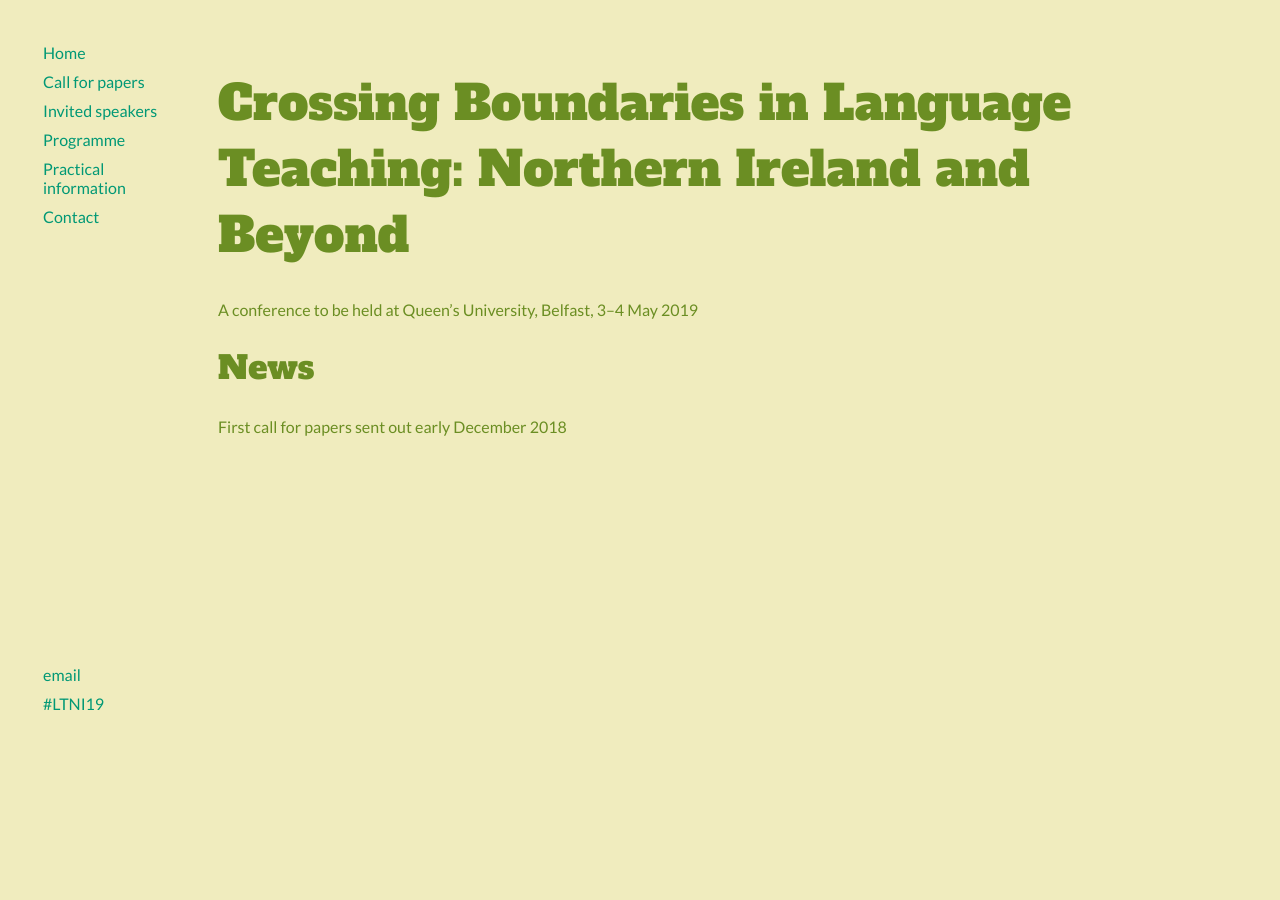
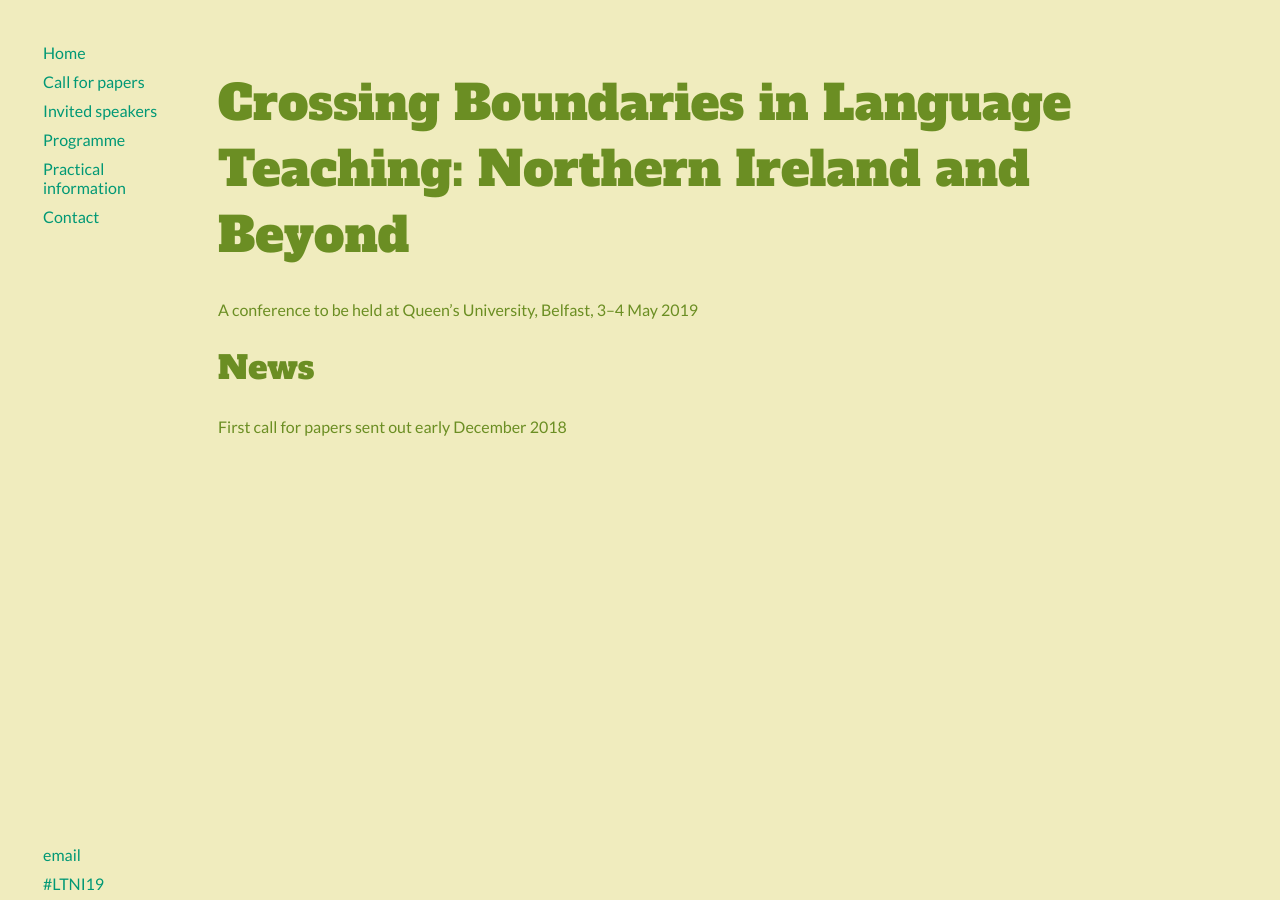
Before and after one commit to merryndd/ltni19, a Jekyll site: the page built from index.html, in a window 1280 px wide. Built offline with Jekyll 4.4.1, drawn with Linux system fonts in a browser that asks for light colours.

Commit message:
Update default.html

```diff
--- a/_layouts/default.html
+++ b/_layouts/default.html
@@ -81,7 +81,7 @@
 	position: fixed;
     bottom: 0;
     width: 200px;
-    height: 30%;
+    height: 10%;
    }
 
 
```
